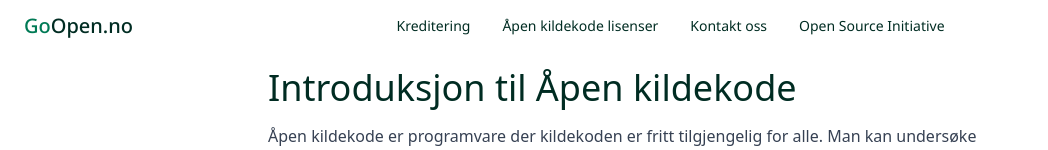
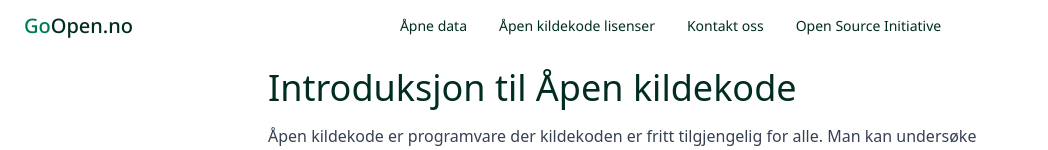
Before and after one commit to christer-io/goopen-no, a Next.js app: page /post/apen-kildekode in a window 1280 px wide. Shown: the top 150 px of the page, without its empty margins (0-1048 px from the left). Built offline with nearby package versions, Linux system fonts and the light colour scheme.

Commit message:
Endring i link header

```diff
--- a/components/Header.tsx
+++ b/components/Header.tsx
@@ -7,7 +7,7 @@ const notoSans = Noto_Sans({
 
 export function Header() {
   const navLinks = [
-    { href: '/post/kreditering', label: 'Kreditering' },
+    { href: '/post/introduksjon-til-apne-data', label: 'Åpne data' },
     { href: '/post/apen-kildekode-lisenser', label: 'Åpen kildekode lisenser' },
     { href: '/post/kontakt', label: 'Kontakt oss' },
     { href: 'https://opensource.org', label: 'Open Source Initiative' },
```
